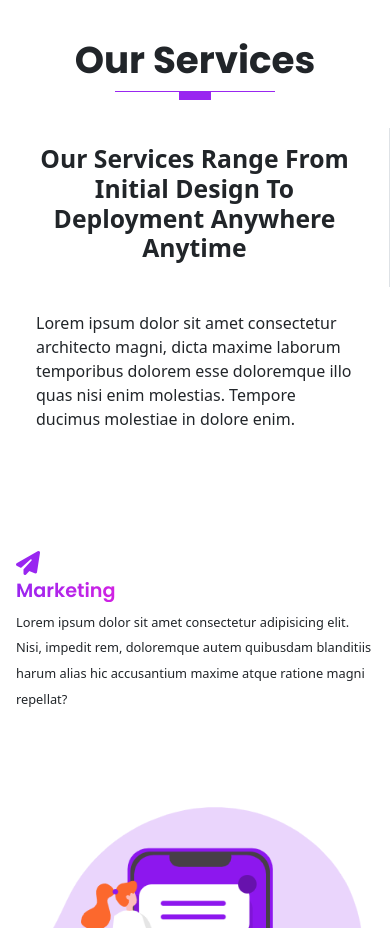
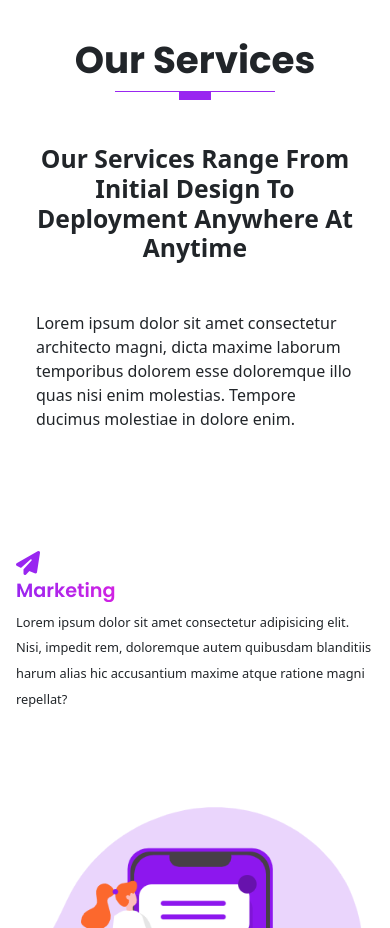
Before and after one commit to austenpturner/bootstrap-website-project, a website: page index.html in a window 390 px wide. Shown: the part 1420-2348 px from the top of the page. Drawn offline with nearby package versions, Linux system fonts and the light colour scheme.

Commit message:
fix border in services section

```diff
--- a/index.html
+++ b/index.html
@@ -207,11 +207,10 @@
         </div>
         <!-- SERVICES DESCRIPTION  -->
         <div class="row pt-2 pb-2 mt-0 mb-3">
-          <div class="col-md-6 border-right">
+          <div class="col-md-6 border-col">
             <div class="bg-white p-3">
               <h2 class="fw-bold text-capitalize text-center">
-                Our Services Range From Initial Design To Deployment Anywhere
-                Anytime
+                Our Services Range From Initial Design To Deployment Anywhere at Anytime
               </h2>
             </div>
           </div>
@@ -925,7 +924,7 @@
     <script src="/assets/vendors/js/glightbox.min.js"></script>
     <script type="text/javascript">
       const lightbox = GLightbox({
-        href: "https://www.youtube.com/watch?v=Ga6RYejo6Hk",
+        href: "https://www.youtube.com/watch?v=j8G6XALWe3Q",
         type: "video",
         source: "youtube", //vimeo, youtube or local
         width: 900,
--- a/scss/sections/_services.scss
+++ b/scss/sections/_services.scss
@@ -4,6 +4,11 @@
 .services {
   position: relative;
   padding: 1rem 0;
+  .border-col {
+    @include media-breakpoint-up(md) {
+      border-right: 1px solid $gray-300;
+    }
+  }
   &__content {
     padding: 1rem;
     margin-top: 0;
```
Also changed, not shown: assets/css/style.css, 1 other file.
